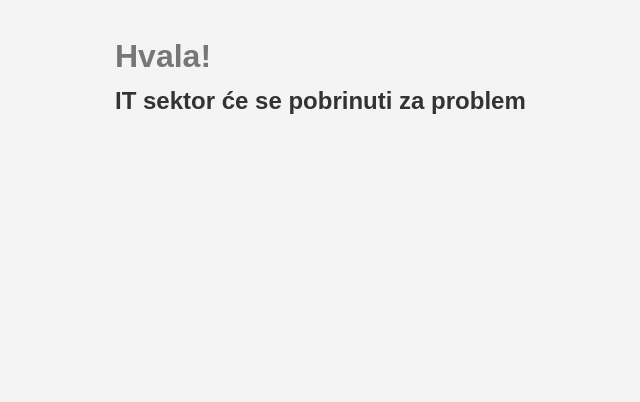
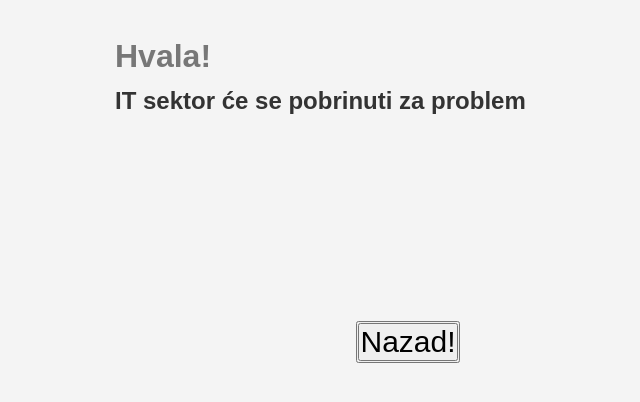
Before and after one commit to MarkoCuk54/Ticket-System, a Flask app: template templates/success.html in a window 1280 px wide. Shown: the top 402 px of the page, without its empty margins (232-872 px from the left). Run offline with Flask 2, Linux system fonts and the light colour scheme; the template is opened without the code that fills it, so the values that code supplies are empty.

Commit message:
adding a back button

```diff
--- a/app.py
+++ b/app.py
@@ -47,15 +47,13 @@ def submit():
         comments = request.form['comments']
         # print(customer, dealer, rating, comments)
         if customer == '' or dealer == '':
-            return render_template('index.html', message='Please enter required fields')
-        if db.session.query(Feedback).filter(Feedback.customer == customer).count() >= 0:
-            data = Feedback(customer, dealer, rating, comments)
-            db.session.add(data)
-            db.session.commit()
-            send_mail(customer, dealer, rating, comments)
-            return render_template('success.html')
-        return render_template('index.html', message='You have already submitted feedback')
+            return render_template('index.html', message='Molim vas popunite obavezna polja')
+        data = Feedback(customer, dealer, rating, comments)
+        db.session.add(data)
+        db.session.commit()
+        send_mail(customer, dealer, rating, comments)
+        return render_template('success.html')
 
 
 if __name__ == '__main__':
-    app.run()
+   app.run(host='0.0.0.0', port=5000)
--- a/send_mail.py
+++ b/send_mail.py
@@ -7,12 +7,12 @@ def send_mail(customer, dealer, rating, comments):
     smtp_server = 'smtp.mailtrap.io'
     login = '1e30343fd4210c'
     password = '97b1b40c26ce17'
-    message = f"<h3>New Feedback Submission</h3><ul><li>Korisnik: {customer}</li><li>Problem: {dealer}</li><li>Hitno?: {rating}</li><li>Opis: {comments}</li></ul>"
+    message = f"<h3>NOVI TIKET</h3><ul><li>Korisnik: {customer}</li><li>Problem: {dealer}</li><li>Hitno?: {rating}</li><li>Opis: {comments}</li></ul>"
 
     sender_email = 'email1@example.com'
     receiver_email = 'marko.cuk.888@gmail.com'
     msg = MIMEText(message, 'html')
-    msg['Subject'] = 'Lexus Feedback'
+    msg['Subject'] = 'Tiket'
     msg['From'] = sender_email
     msg['To'] = receiver_email
 
--- a/static/style.css
+++ b/static/style.css
@@ -48,7 +48,7 @@ img {
   margin: 1rem 0;
 }
 
-input[type='text'],
+input[type="text"],
 select,
 textarea {
   display: block;
@@ -69,3 +69,8 @@ textarea {
   outline: none;
   margin-top: 1rem;
 }
+
+#nazad {
+  text-align: center;
+  margin-top: 200px;
+}
--- a/templates/success.html
+++ b/templates/success.html
@@ -5,12 +5,17 @@
     <meta name="viewport" content="width=device-width, initial-scale=1.0" />
     <meta http-equiv="X-UA-Compatible" content="ie=edge" />
     <link rel="stylesheet" href="../static/style.css" />
-    <title>Thank You!</title>
+    <title>Hvala!</title>
   </head>
   <body>
     <div class="container">
       <h1>Hvala!</h1>
       <h2>IT sektor će se pobrinuti za problem</h2>
     </div>
+    <form id="nazad" action="/">
+      <button>
+        <input style="font-size: 30px" type="button" value="Nazad!" />
+      </button>
+    </form>
   </body>
 </html>
```
Lines whose indentation alone changed are shown as unchanged.
